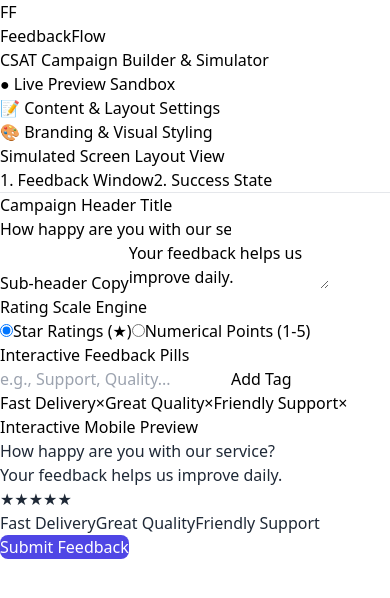
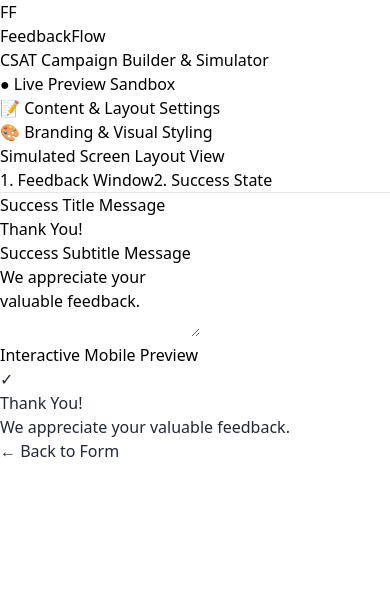
Before and after one commit to anjalipathak-99/-CSAT-Campaign-Builder, a React (Vite) app: page / in a window 390 px wide. Both pictures are taken after a click on the button "Submit Feedback". Shown: the top 598 px of the page. Built offline with nearby package versions, Linux system fonts and the light colour scheme.

Commit message:
Update MobilePreview.jsx

```diff
--- a/src/Components/MobilePreview.jsx
+++ b/src/Components/MobilePreview.jsx
@@ -2,7 +2,7 @@ import React, { useState } from 'react';
 import { useCampaign } from '../Context/CampaignContext';
 
 function MobilePreview() {
-  const { campaignData } = useCampaign();
+  const { campaignData, updateCampaign } = useCampaign();
   const [selectedRating, setSelectedRating] = useState(0);
   const [activeBadges, setActiveBadges] = useState([]);
 
@@ -13,10 +13,13 @@ function MobilePreview() {
   };
 
   const widgetStyles = {
-    backgroundColor: campaignData.backgroundColor,
-    color: campaignData.textColor,
-    borderRadius: campaignData.borderRadius,
+    backgroundColor: campaignData?.backgroundColor || '#ffffff',
+    color: campaignData?.textColor || '#1f2937',
+    borderRadius: campaignData?.borderRadius || '12px',
   };
+
+  // Safely grab badges array with a fallback default
+  const badgesList = campaignData?.badges || [];
 
   return (
     <div className="mx-auto w-[280px] h-[540px] bg-black rounded-[40px] p-3 shadow-2xl border-4 border-gray-800 relative flex flex-col overflow-hidden select-none">
@@ -24,7 +27,6 @@ function MobilePreview() {
       <div className="absolute top-0 left-1/2 transform -translate-x-1/2 h-4 w-24 bg-black rounded-b-xl z-20"></div>
 
       {/* Simulated Background Content Area */}
-      {/* FIX 1: Changed 'justify-end' to 'justify-center' so the widget stays perfectly centered inside the viewport */}
       <div className="flex-1 bg-gradient-to-b from-slate-700 to-slate-900 rounded-[32px] p-3 flex flex-col justify-center relative overflow-y-auto scrollbar-none [webkit-overflow-scrolling:touch]">
 
         {/* Mock Abstract App Layout in the Background */}
@@ -34,23 +36,22 @@ function MobilePreview() {
         </div>
 
         {/* CSAT Campaign Widget Modal Element */}
-        {/* FIX 2: Reduced internal padding slightly (p-3.5) to reclaim screen space for structural buttons */}
         <div
           style={widgetStyles}
           className="p-3.5 shadow-2xl border border-white/10 transition-all duration-300 z-10 w-full"
         >
-          {campaignData.currentScreen === 'feedback' ? (
+          {campaignData?.currentScreen === 'feedback' ? (
             <div className="text-center">
               <h4 className="text-xs font-bold leading-tight mb-1 break-words">
-                {campaignData.title || 'Untitled Campaign'}
+                {campaignData?.title || 'Untitled Campaign'}
               </h4>
               <p className="text-[10px] opacity-75 mb-2.5 leading-relaxed break-words">
-                {campaignData.subtitle}
+                {campaignData?.subtitle || 'Please provide your subtitle description.'}
               </p>
 
               {/* Dynamic Ratings Layout Render Engine */}
               <div className="flex justify-center items-center flex-wrap gap-1.5 mb-2.5">
-                {campaignData.ratingType === 'stars'
+                {campaignData?.ratingType === 'stars'
                   ? [1, 2, 3, 4, 5].map((star) => (
                       <button
                         key={star}
@@ -73,7 +74,7 @@ function MobilePreview() {
                             ? 'bg-indigo-600 border-indigo-600 text-white scale-105'
                             : 'border-gray-300 hover:bg-gray-50'
                         }`}
-                        style={num === selectedRating ? { backgroundColor: campaignData.buttonColor, color: campaignData.buttonTextColor } : {}}
+                        style={num === selectedRating ? { backgroundColor: campaignData?.buttonColor, color: campaignData?.buttonTextColor } : {}}
                       >
                         {num}
                       </button>
@@ -81,9 +82,9 @@ function MobilePreview() {
               </div>
 
               {/* Selection Feedback Tag Badges Selection Array Layout */}
-              {campaignData.badges.length > 0 && (
+              {badgesList.length > 0 && (
                 <div className="flex flex-wrap justify-center gap-1 mb-3">
-                  {campaignData.badges.map((badge, index) => {
+                  {badgesList.map((badge, index) => {
                     const isSelected = activeBadges.includes(badge);
                     return (
                       <button
@@ -104,11 +105,12 @@ function MobilePreview() {
               {/* Action Trigger Submit Button */}
               <button
                 type="button"
+                onClick={() => updateCampaign('currentScreen', 'success')}
                 className="w-full py-2 text-[10px] font-semibold shadow-sm transition-all transform active:scale-[0.98] block"
                 style={{
-                  backgroundColor: campaignData.buttonColor,
-                  color: campaignData.buttonTextColor,
-                  borderRadius: `calc(${campaignData.borderRadius} / 1.5)`,
+                  backgroundColor: campaignData?.buttonColor || '#4f46e5',
+                  color: campaignData?.buttonTextColor || '#ffffff',
+                  borderRadius: campaignData?.borderRadius ? `calc(${campaignData.borderRadius} / 1.5)` : '6px',
                 }}
               >
                 Submit Feedback
@@ -120,8 +122,23 @@ function MobilePreview() {
               <div className="w-7 h-7 bg-green-100 text-green-600 rounded-full flex items-center justify-center mx-auto mb-2 text-xs font-bold">
                 ✓
               </div>
-              <h4 className="text-xs font-bold leading-tight mb-1 break-words">{campaignData.successTitle}</h4>
-              <p className="text-[10px] opacity-75 leading-relaxed break-words">{campaignData.successSubtitle}</p>
+              <h4 className="text-xs font-bold leading-tight mb-1 break-words">
+                {campaignData?.successTitle || 'Thank You!'}
+              </h4>
+              <p className="text-[10px] opacity-75 leading-relaxed break-words mb-2">
+                {campaignData?.successSubtitle || 'Your feedback has been successfully recorded.'}
+              </p>
+              <button
+                type="button"
+                onClick={() => {
+                  setSelectedRating(0);
+                  setActiveBadges([]);
+                  updateCampaign('currentScreen', 'feedback');
+                }}
+                className="text-[9px] text-indigo-600 hover:underline font-medium block mx-auto mt-2"
+              >
+                ← Back to Form
+              </button>
             </div>
           )}
         </div>
```
